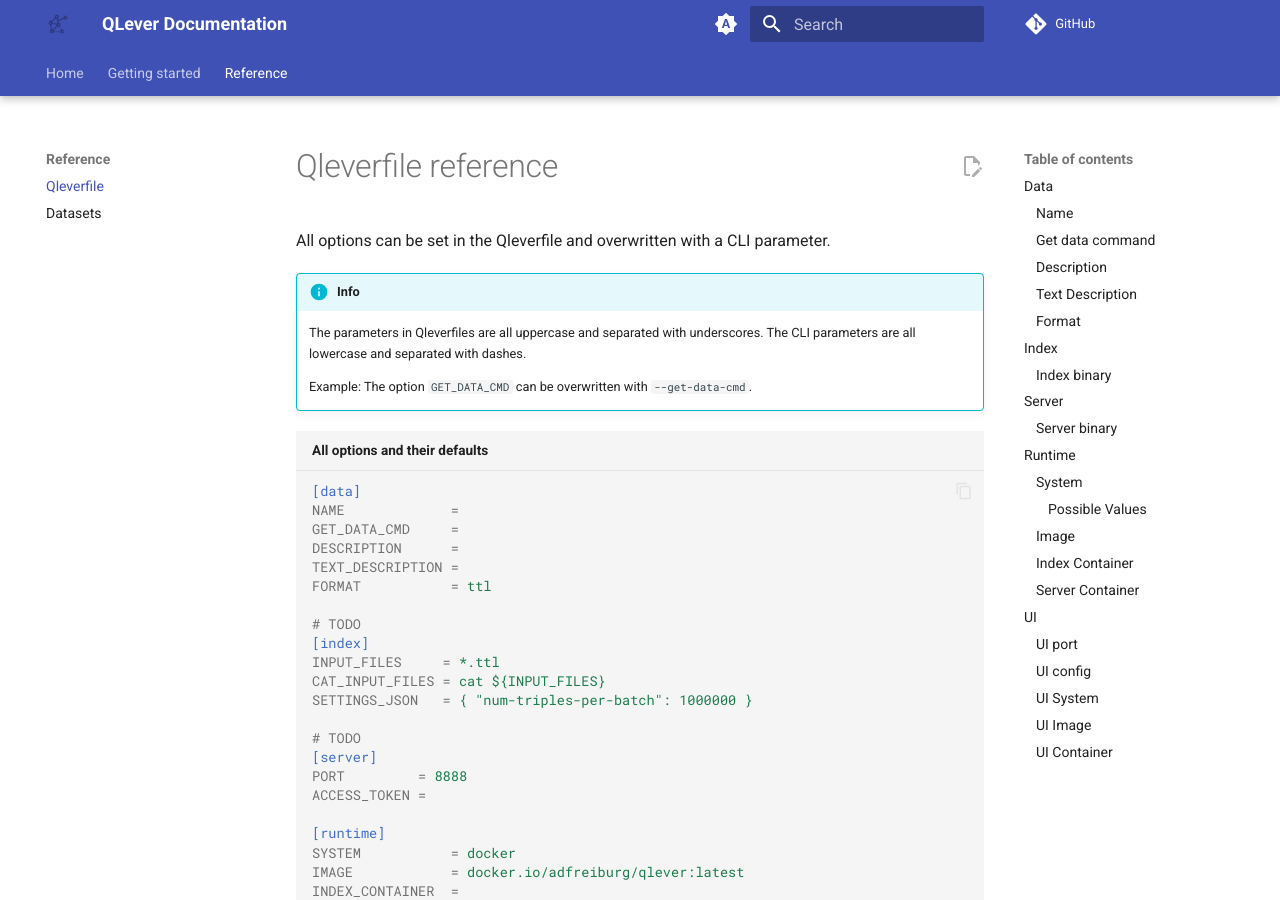
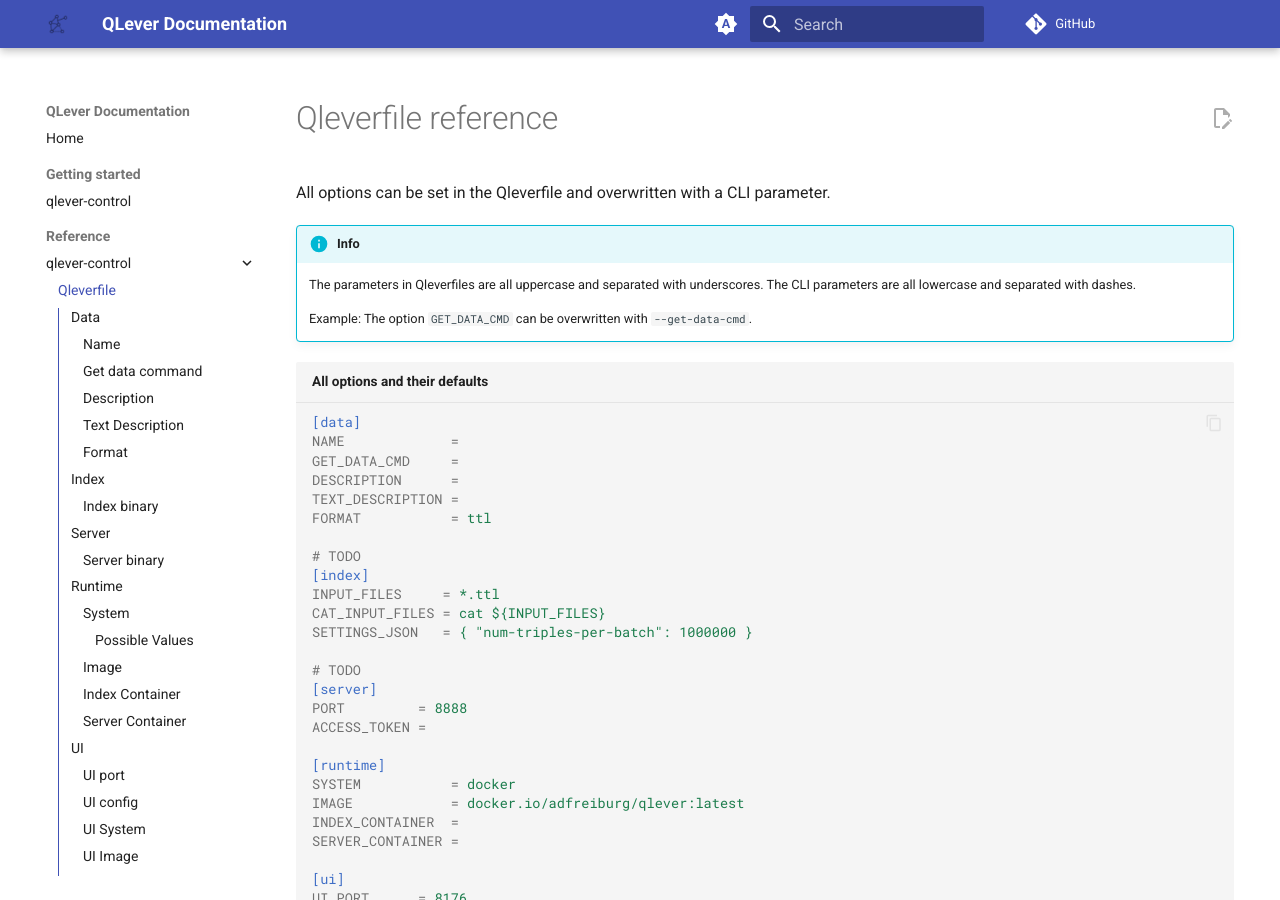
Before and after one commit to qlever-dev/qlever-docs, an MkDocs documentation site: the page built from docs/qlever-control/qleverfile.md, in a window 1280 px wide and 900 px high. Built offline with MkDocs 1.6.1 and Material for MkDocs 9.7.7, drawn with Linux system fonts in a browser that asks for light colours; emoji names are drawn with the system emoji font; plug-ins that fetch from the network failed and are left out; comment, search, counter and statistics services are not loaded.

```diff
--- a/mkdocs.yml
+++ b/mkdocs.yml
@@ -19,15 +19,13 @@ theme:
   # https://squidfunk.github.io/mkdocs-material/setup/setting-up-site-search/
   features:
     - navigation.tracking
-    # Tabs
-    - navigation.tabs
-    - navigation.tabs.sticky
     # Sections
     - navigation.sections
     - navigation.expand
+    # Not compatible with toc.integrate
     #- navigation.indexes
     - toc.follow
-    #- toc.integrate
+    - toc.integrate
     - navigation.top
     - search.suggest
     - search.highlight
@@ -73,6 +71,7 @@ plugins:
 
 extra:
   social:
+    # Note: the icons are the path in site-packages/material/templates/.icons/...
     - icon: material/github
       link: https://github.com/ad-freiburg
     - icon: material/language-python
@@ -81,19 +80,32 @@ extra:
       link: https://ad.informatik.uni-freiburg.de
 
 markdown_extensions:
-    - pymdownx.tabbed:
-        alternate_style: true
+    # Captions for many types of blocks
+    - pymdownx.blocks.caption
+    # Emojis with :name:
+    - pymdownx.emoji:
+        emoji_index: !!python/name:material.extensions.emoji.twemoji
+        emoji_generator: !!python/name:material.extensions.emoji.to_svg
+    - pymdownx.magiclink:
+        repo_url_shorthand: true
+        user: ad-freiburg
+        repo: qlever
+        normalize_issue_symbols: true
+    # Syntax highlighting
     - pymdownx.highlight:
         anchor_linenums: true
     - pymdownx.superfences
-    - attr_list
-    - md_in_html
-    - pymdownx.emoji:
-        emoji_index: !!python/name:material.extensions.emoji.twemoji
-        emoji_generator: !!python/name:material.extensions.emoji.to_svg
-    - footnotes
+    # Convert some symbols to unicode (e.g. (c) to ©)
+    - pymdownx.smartsymbols
+    # Tabs in a document
+    - pymdownx.tabbed:
+        alternate_style: true
+    # Collapsible callouts
     - admonition
     - pymdownx.details
+    - attr_list
+    - footnotes
+    - md_in_html
 
 
 nav:
@@ -101,5 +113,6 @@ nav:
   - Getting started:
     - qlever-control: qlever-control.md
   - Reference:
-    - Qleverfile: qlever-control/qleverfile.md
-    - Datasets: qlever-control/datasets.md
+    - qlever-control:
+      - Qleverfile: qlever-control/qleverfile.md
+      - Datasets: qlever-control/datasets.md
```
